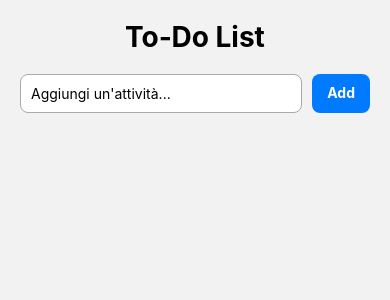
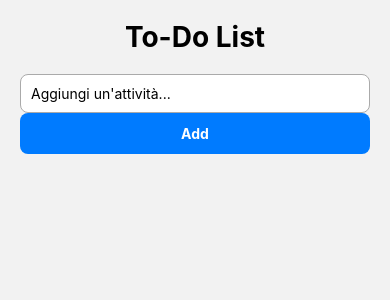
Before and after one commit to thehacker603/todo-app, a React Native app: screen / in a window 390 px wide. Shown: the top 300 px of the page. Built offline with nearby package versions, Linux system fonts and the light colour scheme.

Commit message:
versione 0.1

```diff
--- a/App.js
+++ b/App.js
@@ -1,4 +1,3 @@
-// Updated React Native To‑Do List with AsyncStorage persistence
 import React, { useState, useEffect } from "react";
 import { View, Text, TextInput, TouchableOpacity, FlatList, StyleSheet } from "react-native";
 import AsyncStorage from "@react-native-async-storage/async-storage";
@@ -6,21 +5,14 @@ import AsyncStorage from "@react-native-async-storage/async-storage";
 export default function App() {
   const [task, setTask] = useState("");
   const [tasks, setTasks] = useState([]);
+  const [menuIndex, setMenuIndex] = useState(null); // task aperta per cambiare priorità
 
-  useEffect(() => {
-    loadTasks();
-  }, []);
-
-  useEffect(() => {
-    saveTasks();
-  }, [tasks]);
+  useEffect(() => { loadTasks(); }, []);
+  useEffect(() => { saveTasks(); }, [tasks]);
 
   const saveTasks = async () => {
-    try {
-      await AsyncStorage.setItem("tasks", JSON.stringify(tasks));
-    } catch (error) {
-      console.log("Errore salvataggio:", error);
-    }
+    try { await AsyncStorage.setItem("tasks", JSON.stringify(tasks)); }
+    catch (error) { console.log("Errore salvataggio:", error); }
   };
 
   const loadTasks = async () => {
@@ -34,7 +26,7 @@ export default function App() {
 
   const addTask = () => {
     if (task.trim() === "") return;
-    setTasks([...tasks, { text: task, done: false }]);
+    setTasks([...tasks, { text: task, done: false, priority: "low" }]);
     setTask("");
   };
 
@@ -44,28 +36,73 @@ export default function App() {
     setTasks(newTasks);
   };
 
+  const deleteTask = (index) => {
+    const newTasks = tasks.filter((_, i) => i !== index);
+    setTasks(newTasks);
+  };
+
+  const setPriority = (index, priority) => {
+    const newTasks = [...tasks];
+    newTasks[index].priority = priority;
+    setTasks(newTasks);
+    setMenuIndex(null); // chiudi menu
+  };
+
+  const getPriorityStyle = (priority) => {
+    switch (priority) {
+      case "high": return styles.high;
+      case "medium": return styles.medium;
+      default: return styles.low;
+    }
+  };
+
   return (
     <View style={styles.container}>
-      <Text style={styles.title}>To‑Do List</Text>
+      <Text style={styles.title}>To-Do List</Text>
 
-      <View style={styles.inputContainer}>
       <TextInput
         style={styles.input}
         placeholder="Aggiungi un'attività..."
         value={task}
         onChangeText={setTask}
       />
+
       <TouchableOpacity style={styles.addButton} onPress={addTask}>
         <Text style={styles.addButtonText}>Add</Text>
       </TouchableOpacity>
-      </View>
 
       <FlatList
         data={tasks}
         renderItem={({ item, index }) => (
-          <TouchableOpacity onPress={() => toggleTask(index)}>
-            <Text style={[styles.task, item.done && styles.done]}>{item.text}</Text>
+          <View>
+            <View style={styles.taskRow}>
+              <TouchableOpacity
+                onPress={() => toggleTask(index)}
+                style={[styles.task, getPriorityStyle(item.priority), item.done && styles.done]}
+              >
+                <Text>{item.text}</Text>
               </TouchableOpacity>
+
+              <TouchableOpacity
+                style={styles.menuButton}
+                onPress={() => setMenuIndex(menuIndex === index ? null : index)}
+              >
+                <Text style={{ fontSize: 18 }}>⋮</Text>
+              </TouchableOpacity>
+
+              <TouchableOpacity onPress={() => deleteTask(index)} style={styles.deleteButton}>
+                <Text style={styles.deleteText}>X</Text>
+              </TouchableOpacity>
+            </View>
+
+            {menuIndex === index && (
+              <View style={styles.priorityMenu}>
+                <TouchableOpacity onPress={() => setPriority(index, "low")}><Text>Bassa</Text></TouchableOpacity>
+                <TouchableOpacity onPress={() => setPriority(index, "medium")}><Text>Media</Text></TouchableOpacity>
+                <TouchableOpacity onPress={() => setPriority(index, "high")}><Text>Alta</Text></TouchableOpacity>
+              </View>
+            )}
+          </View>
         )}
         keyExtractor={(item, index) => index.toString()}
       />
@@ -74,52 +111,34 @@ export default function App() {
 }
 
 const styles = StyleSheet.create({
-  container: {
-    flex: 1,
-    justifyContent: "center",
-    padding: 20,
-    backgroundColor: "#f2f2f2",
-  },
-  title: {
-    fontSize: 28,
-    fontWeight: "bold",
-    textAlign: "center",
-    marginBottom: 20,
-  },
-  inputContainer: {
-    flexDirection: "row",
-    marginBottom: 20,
-  },
-  input: {
-    flex: 1,
-    borderWidth: 1,
-    borderColor: "#aaa",
-    padding: 10,
-    borderRadius: 8,
+  container: { flex: 1, padding: 20, backgroundColor: "#f2f2f2" },
+  title: { fontSize: 28, fontWeight: "bold", textAlign: "center", marginBottom: 20 },
+  input: { borderWidth: 1, borderColor: "#aaa", padding: 10, borderRadius: 8, backgroundColor: "#fff" },
+  addButton: { backgroundColor: "#007bff", padding: 12, borderRadius: 8, marginBottom: 15 },
+  addButtonText: { color: "#fff", textAlign: "center", fontWeight: "bold" },
+
+  taskRow: { flexDirection: "row", alignItems: "center", marginBottom: 5 },
+  task: { flex: 1, padding: 10, borderRadius: 8, borderWidth: 1, borderColor: "#ccc" },
+  done: { textDecorationLine: "line-through", opacity: 0.6 },
+
+  menuButton: { marginLeft: 8, padding: 8 },
+  deleteButton: { marginLeft: 6, backgroundColor: "#ff4d4d", padding: 8, borderRadius: 6 },
+  deleteText: { color: "#fff", fontWeight: "bold" },
+
+  /** SFONDI PRIORITÀ */
+  low: { backgroundColor: "#b7f8a1" },      // verde chiaro
+  medium: { backgroundColor: "#ffe9a3" },   // giallo chiaro
+  high: { backgroundColor: "#ffb3b3" },     // rosso chiaro
+
+  /** MENU PRIORITÀ */
+  priorityMenu: {
     backgroundColor: "#fff",
-  },
-  addButton: {
-    marginLeft: 10,
-    backgroundColor: "#007bff",
-    paddingVertical: 10,
-    paddingHorizontal: 15,
-    borderRadius: 8,
-  },
-  addButtonText: {
-    color: "#fff",
-    fontWeight: "bold",
-  },
-  task: {
-    fontSize: 18,
-    padding: 10,
-    backgroundColor: "#fff",
-    marginBottom: 8,
+    padding: 8,
     borderRadius: 8,
     borderWidth: 1,
-    borderColor: "#ddd",
-  },
-  done: {
-    textDecorationLine: "line-through",
-    opacity: 0.5,
+    borderColor: "#ccc",
+    marginBottom: 8,
+    marginLeft: 5,
+    width: 150
   },
 });
--- a/package.json
+++ b/package.json
@@ -11,11 +11,13 @@
   },
   "dependencies": {
     "@react-native-async-storage/async-storage": "^2.2.0",
+    "@react-native-community/cli-server-api": "^20.0.2",
+    "@react-native-picker/picker": "2.11.1",
     "expo": "~54.0.22",
     "expo-status-bar": "~3.0.8",
     "react": "19.1.0",
     "react-dom": "19.1.0",
-    "react-native": "0.81.5",
+    "react-native": "^0.81.5",
     "react-native-web": "^0.21.0"
   },
   "private": true
```
Also changed, not shown: 2 other files (tests, documents, lock files or other folders). Lines whose indentation alone changed are shown as unchanged.
